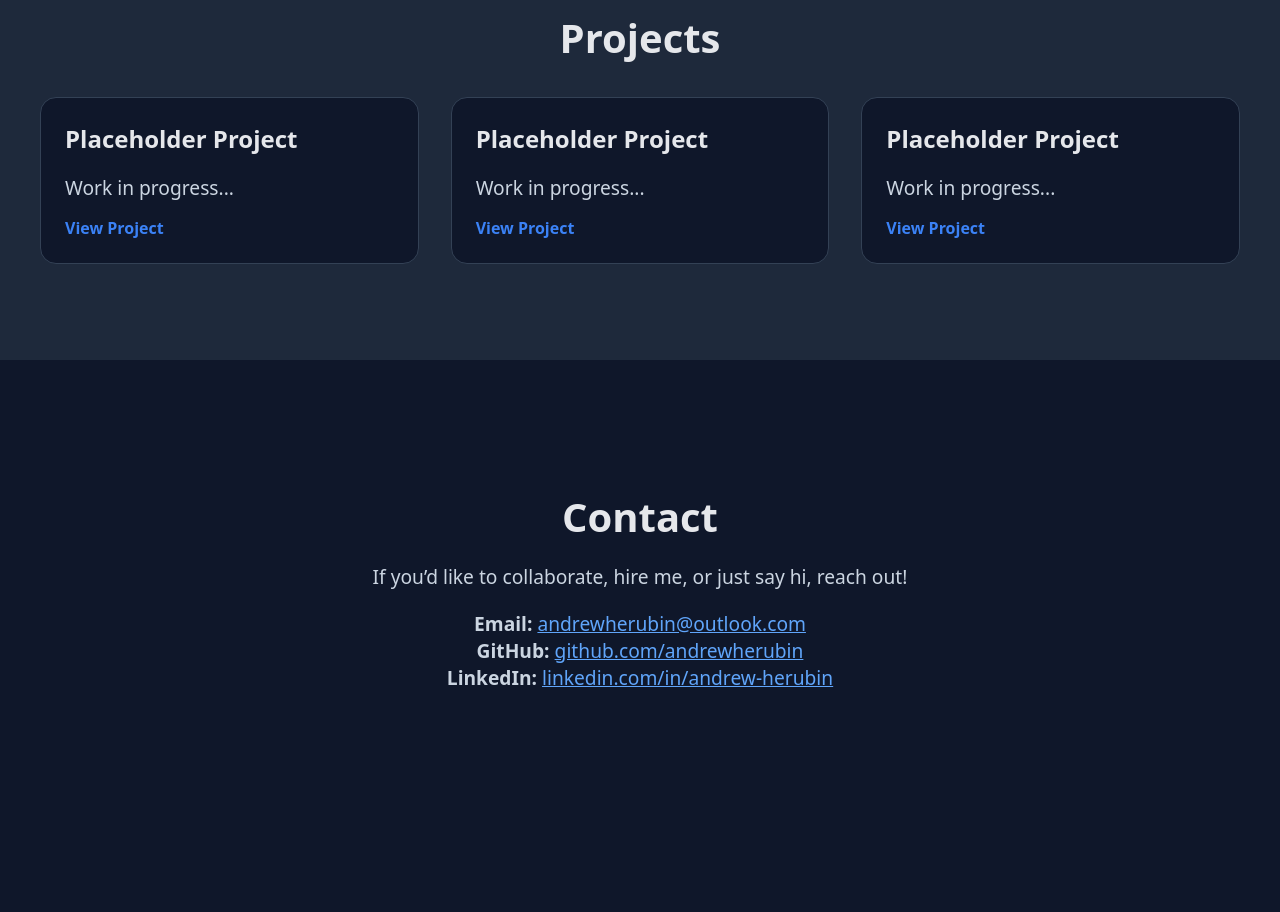
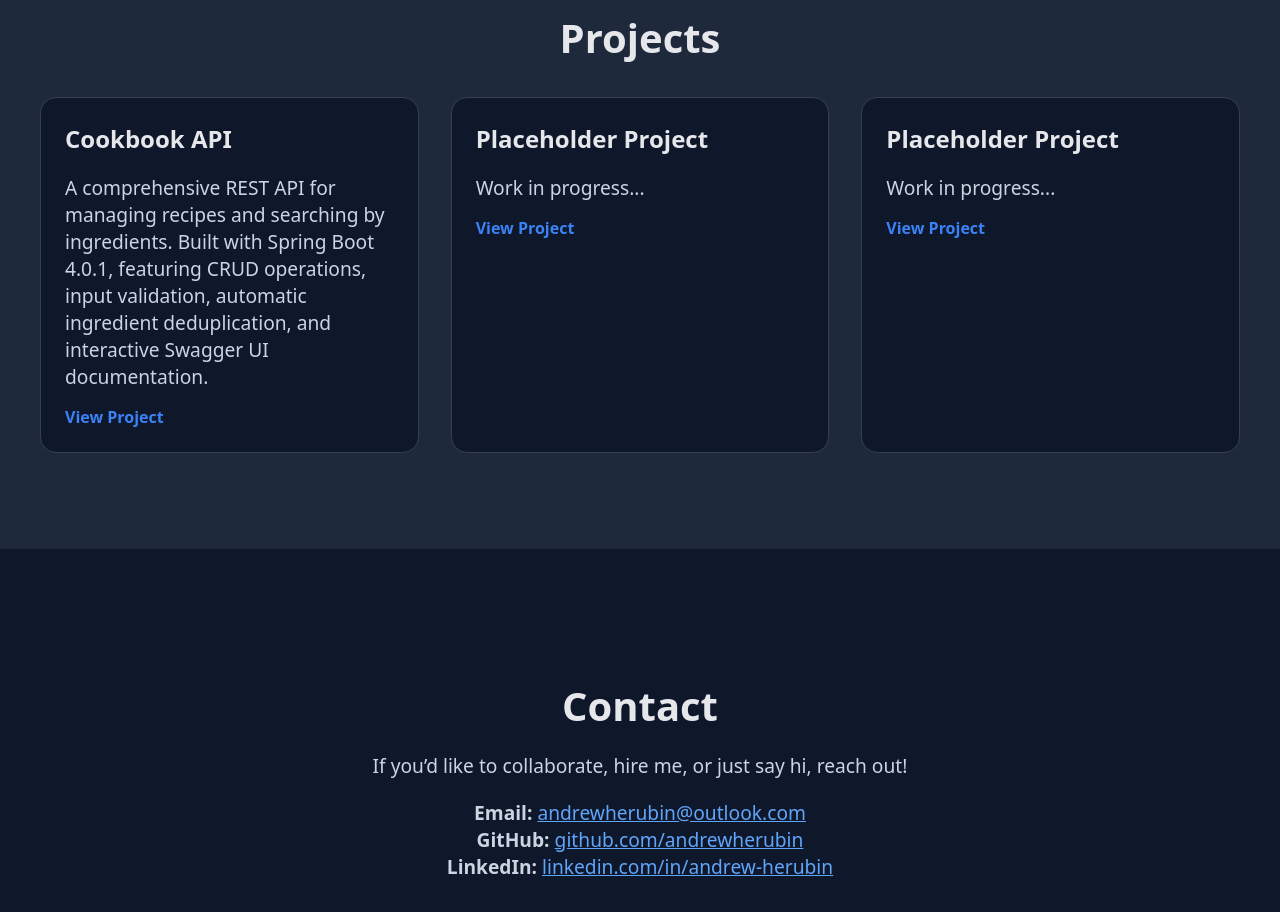
Before and after one commit to andrewherubin/andrewherubin.github.io, a React (Vite) app: page / in a window 1280 px wide. Shown: the part 1540-2452 px from the top of the page. Before the commit the page ends 2346 px from the top, so only its background shows below. Built offline with nearby package versions, Linux system fonts and the light colour scheme.

Commit message:
Add Cookbook API project to portfolio

```diff
--- a/src/components/Projects.jsx
+++ b/src/components/Projects.jsx
@@ -3,9 +3,9 @@ import ProjectCard from "./ProjectCard.jsx";
 function Projects() {
   const projects = [
     {
-      title: "Placeholder Project",
-      description: "Work in progress...",
-      link: "#",
+      title: "Cookbook API",
+      description: "A comprehensive REST API for managing recipes and searching by ingredients. Built with Spring Boot 4.0.1, featuring CRUD operations, input validation, automatic ingredient deduplication, and interactive Swagger UI documentation.",
+      link: "https://github.com/andrewherubin/cookbook-api",
     },
     {
       title: "Placeholder Project",
```
